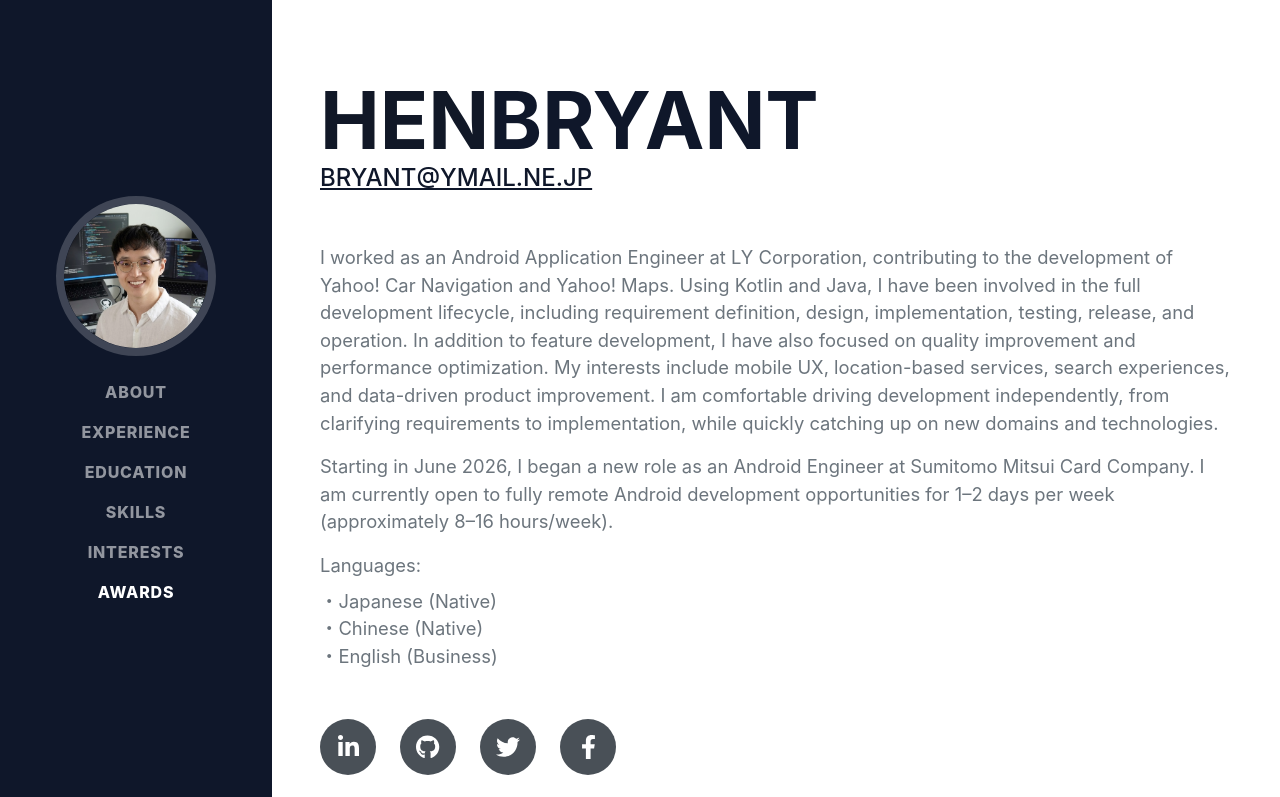
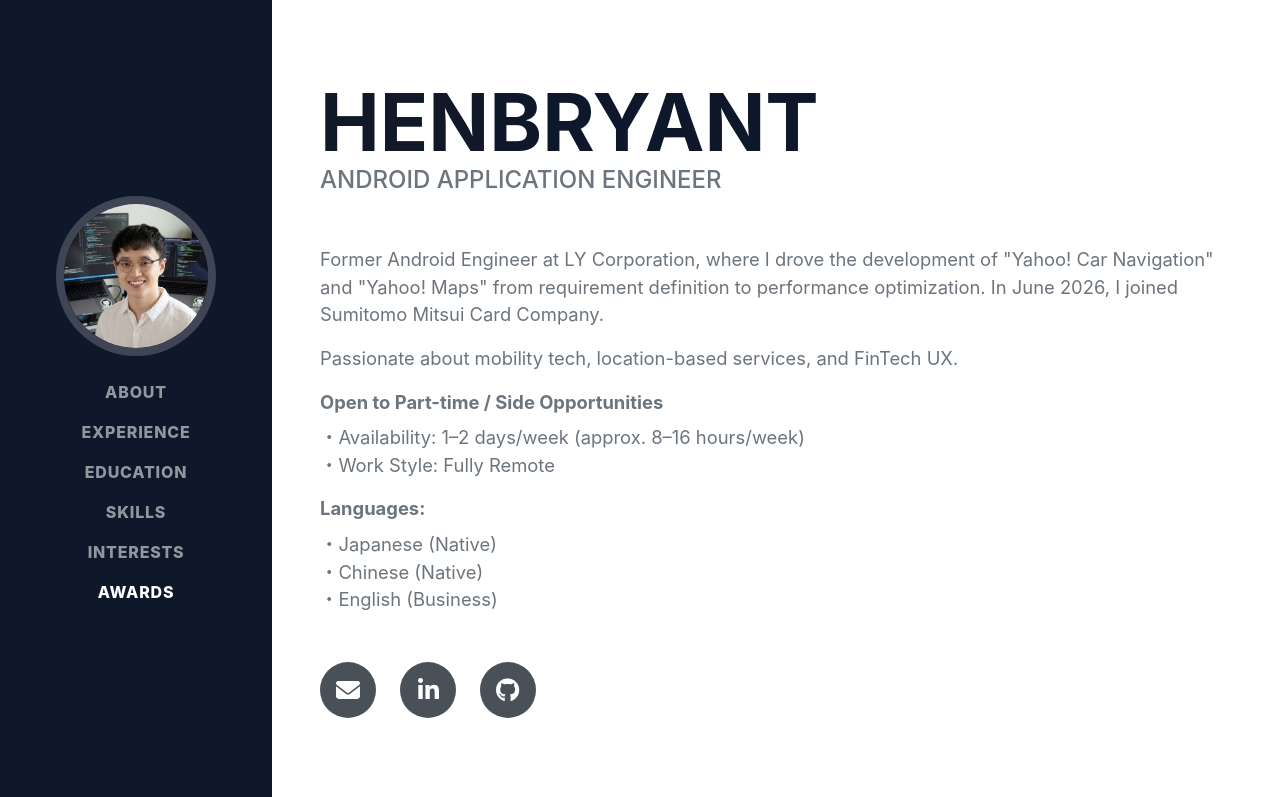
Before and after one commit to henbryant/henbryant.github.io, a website: page src/pug/index.pug in a window 1280 px wide. Shown: the top 797 px of the page. Drawn offline with nearby package versions, Linux system fonts and the light colour scheme; files that its build step writes are made by us from their sources; files whose address does not match are found by name; a web font is replaced by a local one.

Commit message:
AboutページUI更新

```diff
--- a/src/pug/index.pug
+++ b/src/pug/index.pug
@@ -60,15 +60,20 @@ html(lang='en')
                             span.text-primary Bryant
                         img.img-profile-heading.d-lg-none.rounded-circle(src='assets/img/profile.png', alt='Hen Bryant')
                     .subheading.mb-5
-                        |
-                        a(href='mailto:name@email.com') bryant@ymail.ne.jp
+                        | Android Application Engineer
                     p.lead.mb-5
                         span.d-block.mb-3
-                            | I worked as an Android Application Engineer at LY Corporation, contributing to the development of Yahoo! Car Navigation and Yahoo! Maps. Using Kotlin and Java, I have been involved in the full development lifecycle, including requirement definition, design, implementation, testing, release, and operation. In addition to feature development, I have also focused on quality improvement and performance optimization. My interests include mobile UX, location-based services, search experiences, and data-driven product improvement. I am comfortable driving development independently, from clarifying requirements to implementation, while quickly catching up on new domains and technologies.
+                            | Former Android Engineer at LY Corporation, where I drove the development of "Yahoo! Car Navigation" and "Yahoo! Maps" from requirement definition to performance optimization. In June 2026, I joined Sumitomo Mitsui Card Company.
                         span.d-block.mb-3
-                            | Starting in June 2026, I began a new role as an Android Engineer at Sumitomo Mitsui Card Company. I am currently open to fully remote Android development opportunities for 1–2 days per week (approximately 8–16 hours/week).
+                            | Passionate about mobility tech, location-based services, and FinTech UX.
                         span.d-block.mb-2
-                            | Languages:
+                            strong Open to Part-time / Side Opportunities
+                        span.d-block
+                            | ・Availability: 1–2 days/week (approx. 8–16 hours/week)
+                        span.d-block.mb-3
+                            | ・Work Style: Fully Remote
+                        span.d-block.mb-2
+                            strong Languages:
                         span.d-block
                             | ・Japanese (Native)
                         span.d-block
@@ -76,14 +81,12 @@ html(lang='en')
                         span.d-block
                             | ・English (Business)
                     .social-icons
+                        a.social-icon(href='mailto:bryant@ymail.ne.jp', aria-label='Email')
+                            i.fas.fa-envelope
                         a.social-icon(href='https://www.linkedin.com/in/%E5%A2%A8%E6%B6%B5-%E8%BE%BA-031a8a394/')
                             i.fab.fa-linkedin-in
                         a.social-icon(href='https://github.com/henbryant')
                             i.fab.fa-github
-                        a.social-icon(href='#!')
-                            i.fab.fa-twitter
-                        a.social-icon(href='#!')
-                            i.fab.fa-facebook-f
 
             hr.m-0
 
```
Also changed, not shown: dist/index.html, index.html.
